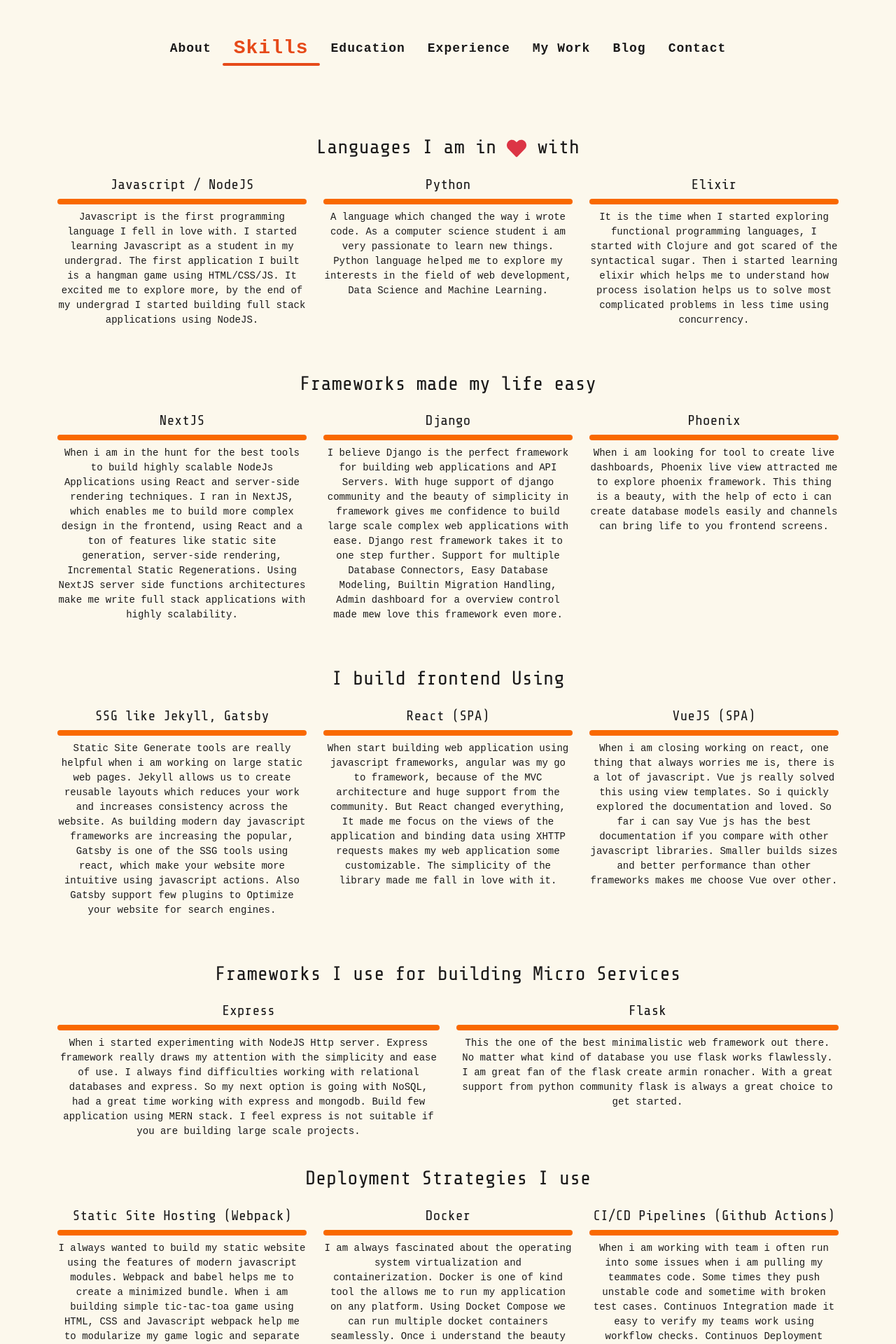
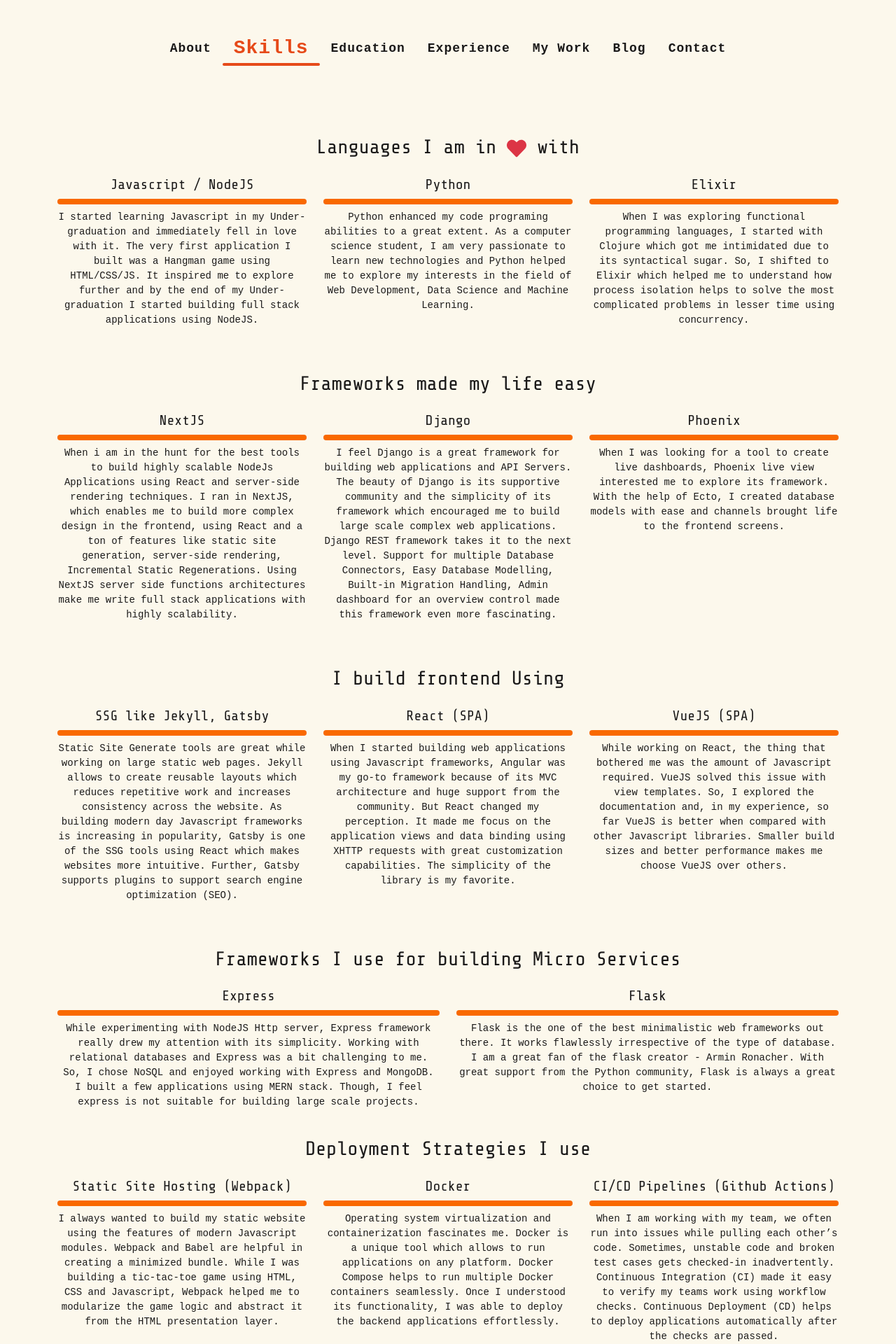
Before and after one commit to sriramveeraghanta/vsriram.me, a Next.js app: page /skills in a window 1280 px wide. Shown: the top 1920 px of the page at 70% size. Built offline with nearby package versions, Linux system fonts and the light colour scheme; a web font is replaced by a local one.

Commit message:
typo  update

```diff
--- a/pages/skills/index.tsx
+++ b/pages/skills/index.tsx
@@ -21,17 +21,13 @@ const SkillsPage: FC = () => {
                 <div className="text-center">
                   <h5>Javascript / NodeJS</h5>
                   <div className="progress skill-meter mb-2 mt-1 ">
-                    <div
-                      className="progress-bar"
-                      role="progressbar"
-                      style={{ width: '100%' }}
-                    ></div>
+                    <div className="progress-bar w-100" role="progressbar"></div>
                   </div>
                   <p>
-                    Javascript is the first programming language I fell in love with. I started
-                    learning Javascript as a student in my undergrad. The first application I built
-                    is a hangman game using HTML/CSS/JS. It excited me to explore more, by the end
-                    of my undergrad I started building full stack applications using NodeJS.
+                    I started learning Javascript in my Under-graduation and immediately fell in
+                    love with it. The very first application I built was a Hangman game using
+                    HTML/CSS/JS. It inspired me to explore further and by the end of my
+                    Under-graduation I started building full stack applications using NodeJS.
                   </p>
                 </div>
               </div>
@@ -41,17 +37,13 @@ const SkillsPage: FC = () => {
                 <div className="text-center">
                   <h5>Python</h5>
                   <div className="progress skill-meter mb-2 mt-1">
-                    <div
-                      className="progress-bar"
-                      role="progressbar"
-                      style={{ width: '100%' }}
-                    ></div>
+                    <div className="progress-bar w-100" role="progressbar"></div>
                   </div>
-
                   <p>
-                    A language which changed the way i wrote code. As a computer science student i
-                    am very passionate to learn new things. Python language helped me to explore my
-                    interests in the field of web development, Data Science and Machine Learning.
+                    Python enhanced my code programing abilities to a great extent. As a computer
+                    science student, I am very passionate to learn new technologies and Python
+                    helped me to explore my interests in the field of Web Development, Data Science
+                    and Machine Learning.
                   </p>
                 </div>
               </div>
@@ -61,17 +53,13 @@ const SkillsPage: FC = () => {
                 <div className="text-center">
                   <h5>Elixir</h5>
                   <div className="progress skill-meter mb-2 mt-1">
-                    <div
-                      className="progress-bar"
-                      role="progressbar"
-                      style={{ width: '100%' }}
-                    ></div>
+                    <div className="progress-bar w-100" role="progressbar"></div>
                   </div>
                   <p>
-                    It is the time when I started exploring functional programming languages, I
-                    started with Clojure and got scared of the syntactical sugar. Then i started
-                    learning elixir which helps me to understand how process isolation helps us to
-                    solve most complicated problems in less time using concurrency.
+                    When I was exploring functional programming languages, I started with Clojure
+                    which got me intimidated due to its syntactical sugar. So, I shifted to Elixir
+                    which helped me to understand how process isolation helps to solve the most
+                    complicated problems in lesser time using concurrency.
                   </p>
                 </div>
               </div>
@@ -85,11 +73,7 @@ const SkillsPage: FC = () => {
                 <div className="text-center">
                   <h5>NextJS</h5>
                   <div className="progress skill-meter mb-2 mt-1">
-                    <div
-                      className="progress-bar"
-                      role="progressbar"
-                      style={{ width: '100%' }}
-                    ></div>
+                    <div className="progress-bar w-100" role="progressbar"></div>
                   </div>
                   <p>
                     When i am in the hunt for the best tools to build highly scalable NodeJs
@@ -107,19 +91,15 @@ const SkillsPage: FC = () => {
                 <div className="text-center">
                   <h5>Django</h5>
                   <div className="progress skill-meter mb-2 mt-1">
-                    <div
-                      className="progress-bar"
-                      role="progressbar"
-                      style={{ width: '100%' }}
-                    ></div>
+                    <div className="progress-bar w-100" role="progressbar"></div>
                   </div>
                   <p>
-                    I believe Django is the perfect framework for building web applications and API
-                    Servers. With huge support of django community and the beauty of simplicity in
-                    framework gives me confidence to build large scale complex web applications with
-                    ease. Django rest framework takes it to one step further. Support for multiple
-                    Database Connectors, Easy Database Modeling, Builtin Migration Handling, Admin
-                    dashboard for a overview control made mew love this framework even more.
+                    I feel Django is a great framework for building web applications and API
+                    Servers. The beauty of Django is its supportive community and the simplicity of
+                    its framework which encouraged me to build large scale complex web applications.
+                    Django REST framework takes it to the next level. Support for multiple Database
+                    Connectors, Easy Database Modelling, Built-in Migration Handling, Admin
+                    dashboard for an overview control made this framework even more fascinating.
                   </p>
                 </div>
               </div>
@@ -129,17 +109,12 @@ const SkillsPage: FC = () => {
                 <div className="text-center">
                   <h5>Phoenix</h5>
                   <div className="progress skill-meter mb-2 mt-1">
-                    <div
-                      className="progress-bar"
-                      role="progressbar"
-                      style={{ width: '100%' }}
-                    ></div>
+                    <div className="progress-bar w-100" role="progressbar"></div>
                   </div>
                   <p>
-                    When i am looking for tool to create live dashboards, Phoenix live view
-                    attracted me to explore phoenix framework. This thing is a beauty, with the help
-                    of ecto i can create database models easily and channels can bring life to you
-                    frontend screens.
+                    When I was looking for a tool to create live dashboards, Phoenix live view
+                    interested me to explore its framework. With the help of Ecto, I created
+                    database models with ease and channels brought life to the frontend screens.
                   </p>
                 </div>
               </div>
@@ -152,19 +127,15 @@ const SkillsPage: FC = () => {
                 <div className="text-center">
                   <h5>SSG like Jekyll, Gatsby</h5>
                   <div className="progress skill-meter mb-2 mt-1">
-                    <div
-                      className="progress-bar"
-                      role="progressbar"
-                      style={{ width: '100%' }}
-                    ></div>
+                    <div className="progress-bar w-100" role="progressbar"></div>
                   </div>
                   <p>
-                    Static Site Generate tools are really helpful when i am working on large static
-                    web pages. Jekyll allows us to create reusable layouts which reduces your work
-                    and increases consistency across the website. As building modern day javascript
-                    frameworks are increasing the popular, Gatsby is one of the SSG tools using
-                    react, which make your website more intuitive using javascript actions. Also
-                    Gatsby support few plugins to Optimize your website for search engines.
+                    Static Site Generate tools are great while working on large static web pages.
+                    Jekyll allows to create reusable layouts which reduces repetitive work and
+                    increases consistency across the website. As building modern day Javascript
+                    frameworks is increasing in popularity, Gatsby is one of the SSG tools using
+                    React which makes websites more intuitive. Further, Gatsby supports plugins to
+                    support search engine optimization (SEO).
                   </p>
                 </div>
               </div>
@@ -174,18 +145,14 @@ const SkillsPage: FC = () => {
                 <div className="text-center">
                   <h5>React (SPA)</h5>
                   <div className="progress skill-meter mb-2 mt-1">
-                    <div
-                      className="progress-bar"
-                      role="progressbar"
-                      style={{ width: '100%' }}
-                    ></div>
+                    <div className="progress-bar w-100" role="progressbar"></div>
                   </div>
                   <p>
-                    When start building web application using javascript frameworks, angular was my
-                    go to framework, because of the MVC architecture and huge support from the
-                    community. But React changed everything, It made me focus on the views of the
-                    application and binding data using XHTTP requests makes my web application some
-                    customizable. The simplicity of the library made me fall in love with it.
+                    When I started building web applications using Javascript frameworks, Angular
+                    was my go-to framework because of its MVC architecture and huge support from the
+                    community. But React changed my perception. It made me focus on the application
+                    views and data binding using XHTTP requests with great customization
+                    capabilities. The simplicity of the library is my favorite.
                   </p>
                 </div>
               </div>
@@ -195,19 +162,14 @@ const SkillsPage: FC = () => {
                 <div className="text-center">
                   <h5>VueJS (SPA)</h5>
                   <div className="progress skill-meter mb-2 mt-1">
-                    <div
-                      className="progress-bar"
-                      role="progressbar"
-                      style={{ width: '100%' }}
-                    ></div>
+                    <div className="progress-bar w-100" role="progressbar"></div>
                   </div>
                   <p>
-                    When i am closing working on react, one thing that always worries me is, there
-                    is a lot of javascript. Vue js really solved this using view templates. So i
-                    quickly explored the documentation and loved. So far i can say Vue js has the
-                    best documentation if you compare with other javascript libraries. Smaller
-                    builds sizes and better performance than other frameworks makes me choose Vue
-                    over other.
+                    While working on React, the thing that bothered me was the amount of Javascript
+                    required. VueJS solved this issue with view templates. So, I explored the
+                    documentation and, in my experience, so far VueJS is better when compared with
+                    other Javascript libraries. Smaller build sizes and better performance makes me
+                    choose VueJS over others.
                   </p>
                 </div>
               </div>
@@ -220,19 +182,14 @@ const SkillsPage: FC = () => {
                 <div className="text-center">
                   <h5>Express</h5>
                   <div className="progress skill-meter mb-2 mt-1">
-                    <div
-                      className="progress-bar"
-                      role="progressbar"
-                      style={{ width: '100%' }}
-                    ></div>
+                    <div className="progress-bar w-100" role="progressbar"></div>
                   </div>
                   <p>
-                    When i started experimenting with NodeJS Http server. Express framework really
-                    draws my attention with the simplicity and ease of use. I always find
-                    difficulties working with relational databases and express. So my next option is
-                    going with NoSQL, had a great time working with express and mongodb. Build few
-                    application using MERN stack. I feel express is not suitable if you are building
-                    large scale projects.
+                    While experimenting with NodeJS Http server, Express framework really drew my
+                    attention with its simplicity. Working with relational databases and Express was
+                    a bit challenging to me. So, I chose NoSQL and enjoyed working with Express and
+                    MongoDB. I built a few applications using MERN stack. Though, I feel express is
+                    not suitable for building large scale projects.
                   </p>
                 </div>
               </div>
@@ -249,9 +206,9 @@ const SkillsPage: FC = () => {
                     ></div>
                   </div>
                   <p>
-                    This the one of the best minimalistic web framework out there. No matter what
-                    kind of database you use flask works flawlessly. I am great fan of the flask
-                    create armin ronacher. With a great support from python community flask is
+                    Flask is the one of the best minimalistic web frameworks out there. It works
+                    flawlessly irrespective of the type of database. I am a great fan of the flask
+                    creator - Armin Ronacher. With great support from the Python community, Flask is
                     always a great choice to get started.
                   </p>
                 </div>
@@ -265,18 +222,14 @@ const SkillsPage: FC = () => {
                 <div className="text-center">
                   <h5>Static Site Hosting (Webpack)</h5>
                   <div className="progress skill-meter mb-2 mt-1">
-                    <div
-                      className="progress-bar"
-                      role="progressbar"
-                      style={{ width: '100%' }}
-                    ></div>
+                    <div className="progress-bar w-100" role="progressbar"></div>
                   </div>
                   <p>
                     I always wanted to build my static website using the features of modern
-                    javascript modules. Webpack and babel helps me to create a minimized bundle.
-                    When i am building simple tic-tac-toa game using HTML, CSS and Javascript
-                    webpack help me to modularize my game logic and separate it from the HTML
-                    presentation.
+                    Javascript modules. Webpack and Babel are helpful in creating a minimized
+                    bundle. While I was building a tic-tac-toe game using HTML, CSS and Javascript,
+                    Webpack helped me to modularize the game logic and abstract it from the HTML
+                    presentation layer.
                   </p>
                 </div>
               </div>
@@ -286,18 +239,13 @@ const SkillsPage: FC = () => {
                 <div className="text-center">
                   <h5>Docker</h5>
                   <div className="progress skill-meter mb-2 mt-1">
-                    <div
-                      className="progress-bar"
-                      role="progressbar"
-                      style={{ width: '100%' }}
-                    ></div>
+                    <div className="progress-bar w-100" role="progressbar"></div>
                   </div>
                   <p>
-                    I am always fascinated about the operating system virtualization and
-                    containerization. Docker is one of kind tool the allows me to run my application
-                    on any platform. Using Docket Compose we can run multiple docket containers
-                    seamlessly. Once i understand the beauty of it really blew my mind how easily i
-                    can deploy my backend applications.
+                    Operating system virtualization and containerization fascinates me. Docker is a
+                    unique tool which allows to run applications on any platform. Docker Compose
+                    helps to run multiple Docker containers seamlessly. Once I understood its
+                    functionality, I was able to deploy the backend applications effortlessly.
                   </p>
                 </div>
               </div>
@@ -307,147 +255,19 @@ const SkillsPage: FC = () => {
                 <div className="text-center">
                   <h5>CI/CD Pipelines (Github Actions)</h5>
                   <div className="progress skill-meter mb-2 mt-1">
-                    <div
-                      className="progress-bar"
-                      role="progressbar"
-                      style={{ width: '100%' }}
-                    ></div>
+                    <div className="progress-bar w-100" role="progressbar"></div>
                   </div>
                   <p>
-                    When i am working with team i often run into some issues when i am pulling my
-                    teammates code. Some times they push unstable code and sometime with broken test
-                    cases. Continuos Integration made it easy to verify my teams work using workflow
-                    checks. Continuos Deployment helps me to deploy my application automatically
-                    after my checks are passed.
+                    When I am working with my team, we often run into issues while pulling each
+                    other’s code. Sometimes, unstable code and broken test cases gets checked-in
+                    inadvertently. Continuous Integration (CI) made it easy to verify my teams work
+                    using workflow checks. Continuous Deployment (CD) helps to deploy applications
+                    automatically after the checks are passed.
                   </p>
                 </div>
               </div>
             </div>
           </div>
-          {/* <hr />
-          <h3 className="text-center mb-4 mt-4">Deployment Platforms I use</h3>
-          <div className="row">
-            <div className="col-md-3">
-              <div className="skill-item">
-                <div className="text-center">
-                  <h5>Heroku</h5>
-                  <p>
-                    Lorem ipsum dolor sit amet, consectetur adipiscing elit, sed do eiusmod tempor
-                    incididunt ut labore et dolore magna aliqua. Ut enim ad minim veniam, quis
-                    nostrud exercitation ullamco laboris nisi ut aliquip ex ea commodo consequat.
-                  </p>
-                </div>
-              </div>
-            </div>
-            <div className="col-md-3">
-              <div className="skill-item">
-                <div className="text-center">
-                  <h5>Google Cloud</h5>
-                  <p>
-                    Lorem ipsum dolor sit amet, consectetur adipiscing elit, sed do eiusmod tempor
-                    incididunt ut labore et dolore magna aliqua. Ut enim ad minim veniam, quis
-                    nostrud exercitation ullamco laboris nisi ut aliquip ex ea commodo consequat.
-                  </p>
-                </div>
-              </div>
-            </div>
-            <div className="col-md-3">
-              <div className="skill-item">
-                <div className="text-center">
-                  <h5>AWS</h5>
-                  <p>
-                    Lorem ipsum dolor sit amet, consectetur adipiscing elit, sed do eiusmod tempor
-                    incididunt ut labore et dolore magna aliqua. Ut enim ad minim veniam, quis
-                    nostrud exercitation ullamco laboris nisi ut aliquip ex ea commodo consequat.
-                  </p>
-                </div>
-              </div>
-            </div>
-            <div className="col-md-3">
-              <div className="skill-item">
-                <div className="text-center">
-                  <h5>Serverless Hosting (Vercel / Netlify)</h5>
-                  <p>
-                    Lorem ipsum dolor sit amet, consectetur adipiscing elit, sed do eiusmod tempor
-                    incididunt ut labore et dolore magna aliqua. Ut enim ad minim veniam, quis
-                    nostrud exercitation ullamco laboris nisi ut aliquip ex ea commodo consequat.
-                  </p>
-                </div>
-              </div>
-            </div>
-          </div>
-          <hr />
-          <h3 className="text-center mb-4 mt-4">
-            Tools I use for Data Aggregation and Data Analysis
-          </h3>
-          <div className="row">
-            <div className="col-md-4">
-              <div className="skill-item">
-                <div className="text-center">
-                  <h5>Tabula</h5>
-                  <p>
-                    Lorem ipsum dolor sit amet, consectetur adipiscing elit, sed do eiusmod tempor
-                    incididunt ut labore et dolore magna aliqua. Ut enim ad minim veniam, quis
-                    nostrud exercitation ullamco laboris nisi ut aliquip ex ea commodo consequat.
-                  </p>
-                </div>
-              </div>
-            </div>
-            <div className="col-md-4">
-              <div className="skill-item">
-                <div className="text-center">
-                  <h5>Numpy</h5>
-                  <p>
-                    Lorem ipsum dolor sit amet, consectetur adipiscing elit, sed do eiusmod tempor
-                    incididunt ut labore et dolore magna aliqua. Ut enim ad minim veniam, quis
-                    nostrud exercitation ullamco laboris nisi ut aliquip ex ea commodo consequat.
-                  </p>
-                </div>
-              </div>
-            </div>
-            <div className="col-md-4">
-              <div className="skill-item">
-                <div className="text-center">
-                  <h5>Pandas</h5>
-                  <p>
-                    Lorem ipsum dolor sit amet, consectetur adipiscing elit, sed do eiusmod tempor
-                    incididunt ut labore et dolore magna aliqua. Ut enim ad minim veniam, quis
-                    nostrud exercitation ullamco laboris nisi ut aliquip ex ea commodo consequat.
-                  </p>
-                </div>
-              </div>
-            </div>
-          </div>
-          <hr />
-          <h3 className="text-center mb-4 mt-4">
-            Tools I use for Machine Learning and Deep Learning
-          </h3>
-          <div className="row">
-            <div className="col-md-6">
-              <div className="skill-item">
-                <div className="text-center">
-                  <h5>Scikit Learn</h5>
-                  <p>
-                    Lorem ipsum dolor sit amet, consectetur adipiscing elit, sed do eiusmod tempor
-                    incididunt ut labore et dolore magna aliqua. Ut enim ad minim veniam, quis
-                    nostrud exercitation ullamco laboris nisi ut aliquip ex ea commodo consequat.
-                  </p>
-                </div>
-              </div>
-            </div>
-            <div className="col-md-6">
-              <div className="skill-item">
-                <div className="text-center">
-                  <h5>Tensorflow / TensorflowJS</h5>
-                  <p>
-                    Lorem ipsum dolor sit amet, consectetur adipiscing elit, sed do eiusmod tempor
-                    incididunt ut labore et dolore magna aliqua. Ut enim ad minim veniam, quis
-                    nostrud exercitation ullamco laboris nisi ut aliquip ex ea commodo consequat.
-                  </p>
-                </div>
-              </div>
-            </div>
-          </div> */}
         </div>
       </section>
     </div>
--- a/styles/scss/_typography.scss
+++ b/styles/scss/_typography.scss
@@ -24,6 +24,7 @@
     font-size: 1.6rem;
   }
 }
+
 .social-link-item {
   margin-bottom: 24px;
   a {
```
Also changed, not shown: components/views/about-view.tsx (+6 -5 lines).
